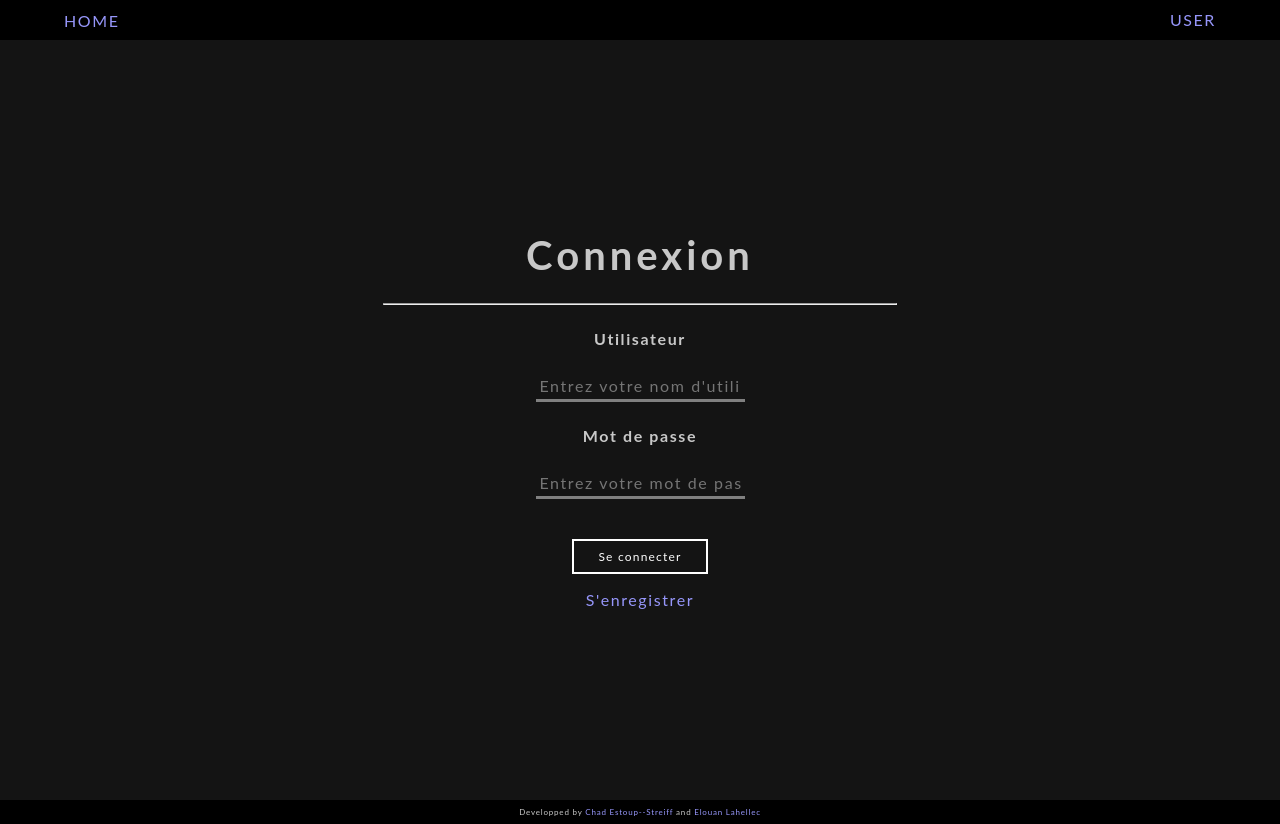
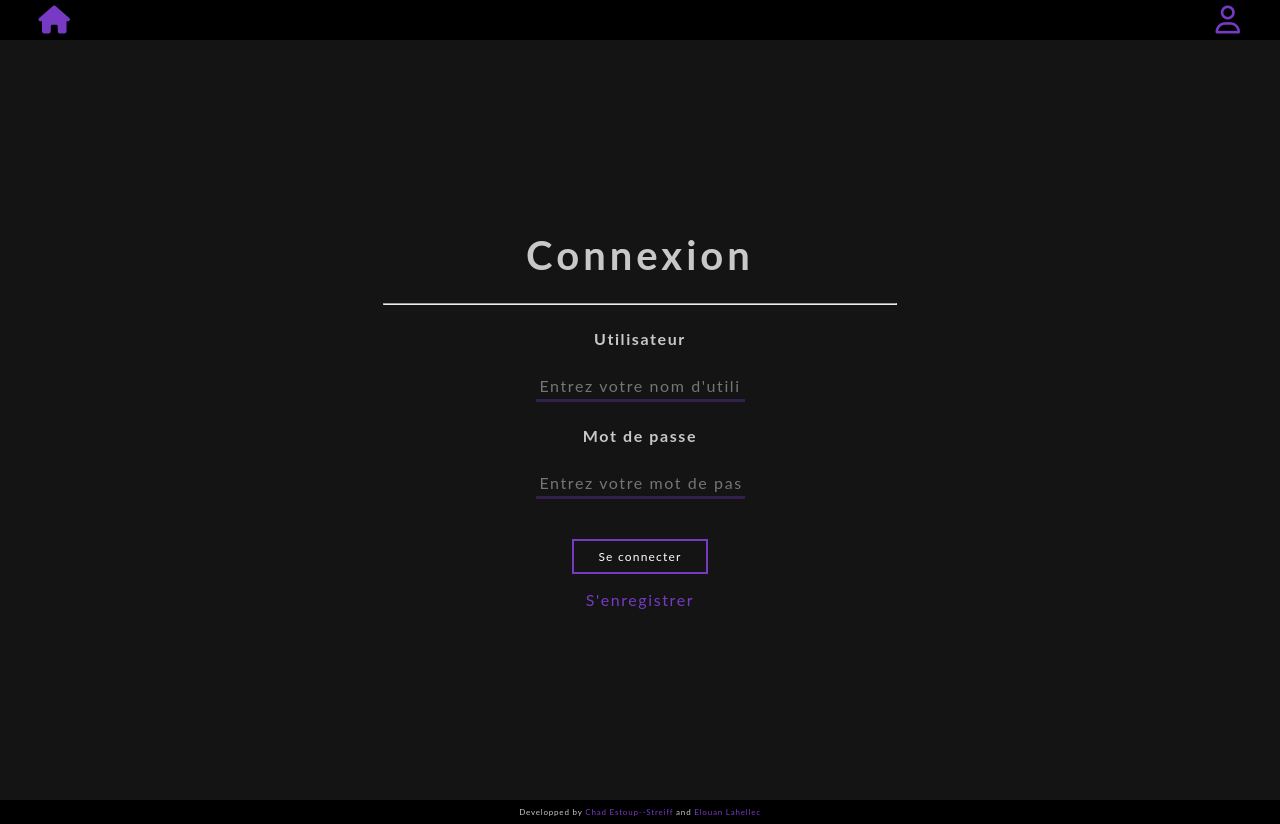
Before and after one commit to ChadEstoupStreiff/site-EMA-Aubergine, a PHP site: page /?c=User&f=connect in a window 1280 px wide. Run offline with PHP 8.4, Linux system fonts and the light colour scheme; some libraries are stand-ins or nearby versions.

Commit message:
Update user features

```diff
--- a/init.sql
+++ b/init.sql
@@ -1,6 +1,7 @@
 CREATE TABLE IF NOT EXISTS `User` (
   `type` varchar(8) NOT NULL,
   `login` varchar(32) NOT NULL,
+  `nickname` varchar(32) NOT NULL,
   `password` varchar(60) NOT NULL
 ) ENGINE=InnoDB DEFAULT CHARSET=utf8;
 
--- a/web/php/assets/css/style.css
+++ b/web/php/assets/css/style.css
@@ -11,15 +11,19 @@ body {
 * {
     margin: 0;
     padding: 0;
-    transition-duration: 0.5s;
 }
 
 /* TEXT */
 
+i {
+    font-size: 3.5vh;
+    color: #773ac5;
+}
+
 hr {
     margin: 3vh;
     width: 40%;
-    color: white;
+    color: #773ac5;
 }
 
 h1, h2, h3, p, a, input {
@@ -47,23 +51,25 @@ p {
 
 a {
     text-decoration: none;
-    color: rgb(150, 150, 250);
+    color: #773ac5;
 }
 
 input[type=text], input[type=password] {
     background-color: transparent;
+    text-align: center;
 
     padding: 0.5vh;
     margin: 3vh;
 
     border: 0;
-    border-bottom: 3px solid gray;
+    border-bottom: 3px solid #773ac550;
+    transition-duration: 0.5s;
 }
 
 input[type=text]:focus, input[type=password]:focus {
 
     border: 0;
-    border-bottom: 3px solid white;
+    border-bottom: 3px solid #773ac5;
 }
 
 /* SPECIAL */
@@ -98,14 +104,22 @@ input[type=submit], .button, button {
     padding: 1vh 3vh;
     color: white;
     background-color: transparent;
-    border: 2px white solid;
+    border: 2px #773ac5 solid;
+    transition-duration: 0.5s;
 }
 
 input[type=submit]:hover, input[type=submit]:focus, .button:hover, button:hover {
     cursor: pointer;
-    color: black;
     border-radius: 5vh;
-    background-color: white;
+    background-color: #773ac5;
+}
+
+.red {
+    border: 1px red solid;
+}
+
+.red:hover {
+    background-color: red;
 }
 
 
@@ -114,7 +128,7 @@ header {
     background-color: rgb(0, 0, 0);
     height: 5vh;
 
-    padding: 0 5vw;
+    padding: 0 3vw;
     justify-content: space-between;
 
 
--- a/web/php/controller/User.php
+++ b/web/php/controller/User.php
@@ -10,49 +10,12 @@
 
         public static function connect()
         {
-            // Include config file
-            require_once("utils/DBCom.php");
-
-            // Define variables and initialize with empty values
-            $var = array();
-
-            // Processing form data when form is submitted
-
-            // Check if username is empty
-            if (!array_key_exists("username", $_POST)) {
-                $username_err = "Please enter username.";
-            } else {
-                $var["login"] = $_POST["username"];
-            }
-
-            // Check if password is empty
-            if (array_key_exists("password", $_POST)) {
-                $var["password"] = $_POST["password"];
-            }
-
-            // Validate credentials
-            if (array_key_exists("login", $var) && array_key_exists("password", $var)) {
-                // Prepare a select statement
-                $sql = "SELECT type, login, password FROM User WHERE login = :username";
-
-                if ($stmt = DBCom::getPDO()->prepare($sql)) {
-
-                    // Set parameters
-                    $param_username = $_POST["username"];
-
-                    // Attempt to execute the prepared statement
-                    if ($stmt->execute(array(
-                        "username" => $param_username
-                    ))) {
-                        // Check if username exists, if yes then verify password
-                        if ($stmt->rowCount() == 1) {
-                            if ($row = $stmt->fetch()) {
-                                $var["login"] = $row["login"];
-                                $hashed_password = $row["password"];
-                                $type = $row["type"];
-                                if (password_verify($var["password"], $hashed_password)) {
-                                    $_SESSION["type"] = $type;
-                                    $_SESSION["login"] = $var["login"];
+            if (array_key_exists("login", $_POST) && array_key_exists("password", $_POST)) {
+                $user = UserUtils::getUser($_POST["login"]);
+                if ($user != false) {
+                    $hashed_password = $user->getPassword();
+                    if (password_verify($_POST["password"], $hashed_password)) {
+                        $_SESSION["user_model"] = $user;
 
                         if (array_key_exists("redirection", $_COOKIE))
                             header("location: " . $_COOKIE['redirection']);
@@ -60,33 +23,24 @@
                             User::main();
                     } else
                         CustomError::callError("Incorrect password");
-                            }
                 } else
-                            CustomError::callError("This account does not exists");
+                    CustomError::callError("User does not exists");
+
+
             } else
-                        ViewManager::callUser('connect', $var);
-
-                    // Close statement
-                    unset($stmt);
-                }
-            } else
-                ViewManager::callUser('connect', $var);
-        }
-
-        public static function accueilAdmin(){
-            if(UserUtils::askToConnectAndHasType("ADMIN")){
-                ViewManager::callUser('accueilAdmin');
-            }
-            else{
-                CustomError::callError("You can't access to this content");
-            }
+                ViewManager::callUser('connect');
         }
 
         public static function register() {
 
             if (array_key_exists("login", $_POST) && array_key_exists("password", $_POST) && array_key_exists("password-verify", $_POST)) {
+                $nickname = "";
+                if (array_key_exists("nickname", $_POST))
+                    $nickname = $_POST["nickname"];
+                else
+                    $nickname = $_POST["login"];
                 if (strcmp($_POST['password'], $_POST['password-verify']) == 0) {
-                    $user = new ModelUser("GUEST", $_POST["login"], password_hash($_POST["password"],PASSWORD_BCRYPT ));
+                    $user = new ModelUser("GUEST", $_POST["login"], $nickname, password_hash($_POST["password"],PASSWORD_BCRYPT ));
                     $user->save();
                     User::disconnect();
                     header('location: ./?c=User');
@@ -100,8 +54,8 @@
 
         public static function delete() {
             if(UserUtils::askToConnectAndHasType("ADMIN")) {
-                if (array_key_exists('id', $_GET)) {
-                    $user = ModelUser::getByID($_GET['id']);
+                if (array_key_exists('login', $_GET)) {
+                    $user = ModelUser::getByLogin($_GET['login']);
                     if ($user != false) {
                         if (($user->getType() == "PROF" || $user->getType() == "ADMIN") && !UserUtils::isAdmin()) {
                             CustomError::callError("You can't access to this content");
@@ -109,10 +63,10 @@
                         $user->delete();
                         header('location: ./?c=Administrateur');
                     } else {
-                        CustomError::callError("No user with this ID");
+                        CustomError::callError("No user with this login");
                     }
                 } else {
-                    CustomError::callError("Define an ID");
+                    CustomError::callError("Define an login");
                 }
             }
             else{
@@ -122,8 +76,8 @@
 
         public static function regeneratepassword() {
             if(UserUtils::askToConnectAndHasType("ADMIN")) {
-                if (array_key_exists('id', $_GET)) {
-                    $user = ModelUser::getByID($_GET['id']);
+                if (array_key_exists('login', $_GET)) {
+                    $user = ModelUser::getByLogin($_GET['login']);
                     if ($user != false) {
                         if (($user->getType() == "PROF" || $user->getType() == "ADMIN") && !UserUtils::isAdmin()) {
                             CustomError::callError("You can't access to this content");
@@ -135,10 +89,10 @@
 
                         ViewManager::callUser('newPass');
                     } else {
-                        CustomError::callError("No user with this ID");
+                        CustomError::callError("No user with this login");
                     }
                 } else {
-                    CustomError::callError("Define an ID");
+                    CustomError::callError("Define an login");
                 }
             }
             else{
@@ -156,12 +110,10 @@
             return $randomString;
         }
 
-        public static function passwordForm() {
-            ViewManager::callUser('passwordForm');
-        }
-
-        public static function updatePassword() {
-            $user = ModelUser::getByID(UserUtils::getId());
+        public static function password() {
+            if(UserUtils::isConnected()){
+                if (array_key_exists("oldpass", $_POST) && array_key_exists("newpass", $_POST) && array_key_exists("confirmpass", $_POST)) {
+                    $user = ModelUser::getByLogin(UserUtils::getLogin());
                     if (password_verify($_POST['oldpass'] , $user->getPassword())) {
                         if (strcmp($_POST['newpass'], $_POST['confirmpass']) == 0) {
                             $user->setPassword(password_hash($_POST['newpass'],PASSWORD_BCRYPT));
@@ -173,13 +125,35 @@
                     } else {
                         CustomError::callError("Old password incorrect");
                     }
+                } else {
+                    ViewManager::callUser('passwordForm');
+                }
+            } else {
+                UserUtils::askToConnect();
+            }
+        }
+
+        public static function informations() {
+            if(UserUtils::isConnected()){
+                if (array_key_exists("nickname", $_POST)) {
+                    $user = UserUtils::getUser();
+                    $user->setNickName($_POST["nickname"]);
+                    $user->save();
+                    header("location: ./?c=User");
+                } else {
+                    $var = $_SESSION["user_model"];
+                    ViewManager::callUser('infoForm', $var);
+                }
+            } else {
+                UserUtils::askToConnect();
+            }
         }
 
         public static function main()
         {
-
             if(UserUtils::isConnected()){
-                ViewManager::callUser('utilisateur');
+                $var = $_SESSION["user_model"];
+                ViewManager::callUser('utilisateur', $var);
             } else {
                 UserUtils::askToConnect();
             }
--- a/web/php/index.php
+++ b/web/php/index.php
@@ -1,9 +1,10 @@
 <?
-session_start();
 // error_reporting(E_ERROR | E_PARSE);
 
+require_once("model/ModelUser.php");
 require_once("utils/UserUtils.php");
 require_once("utils/ViewManager.php");
+session_start();
 
 if (sizeof($_GET) > 0 && array_key_exists("c", $_GET)) {
     $c = $_GET["c"];
--- a/web/php/model/ModelUser.php
+++ b/web/php/model/ModelUser.php
@@ -4,10 +4,12 @@ class ModelUser implements  Model {
 
     private $type;
     private $login;
+    private $nickname;
     private $password;
 
-    public function __construct($ty = NULL, $login = NULL, $pwd = NULL) {
+    public function __construct($ty = NULL, $login = NULL, $nickname = NULL, $pwd = NULL) {
         $this->setType($ty);
+        $this->setNickName($nickname);
         $this->setLogin($login);
         $this->setPassword($pwd);
     }
@@ -105,13 +107,15 @@ class ModelUser implements  Model {
 
     public function save() {
         if (self::getByLogin($this->getLogin()) == false) {
-            $sqlI = "INSERT INTO User (type, login, password) VALUES (:ty, :log, :pwd)";
+            $sqlI = "INSERT INTO User (type, login, nickname, password) VALUES (:ty, :log, :nic, :pwd)";
             try {
                 $req_prep = DBCom::getPDO()->prepare($sqlI);
                 $values = array(
                     "ty" => $this->type,
                     "log" => $this->login,
-                    "pwd" => $this->password);
+                    "nic" => $this->nickname,
+                    "pwd" => $this->password
+                );
                 $req_prep->execute($values);
                 return true;
             } catch (PDOException $e) {
@@ -119,13 +123,15 @@ class ModelUser implements  Model {
                 return false;
             }
         } else {
-            $sql = "UPDATE User SET type = :ty, password = :pwd WHERE login = :log";
+            $sql = "UPDATE User SET type = :ty, nickname = :nic, password = :pwd WHERE login = :log";
             try {
                 $req_prep = DBCom::getPDO()->prepare($sql);
                 $values = array(
                     "ty" => $this->type,
                     "log" => $this->login,
-                    "pwd" => $this->password);
+                    "nic" => $this->nickname,
+                    "pwd" => $this->password
+                );
                 $req_prep->execute($values);
                 return true;
             } catch (PDOException $e) {
@@ -153,6 +159,7 @@ class ModelUser implements  Model {
         $UserRecovered = self::getByLogin($this->getLogin());
         $this->setType($UserRecovered->getType());
         $this->setLogin($UserRecovered->getLogin());
+        $this->setNickName($UserRecovered->getNickName());
         $this->setPassword($UserRecovered->getPassword());
     }
 
@@ -162,6 +169,10 @@ class ModelUser implements  Model {
 
     public function getType() {
         return $this->type;
+    }
+
+    public function getNickName() {
+        return $this->nickname;
     }
 
     public function getLogin() {
@@ -197,6 +208,16 @@ class ModelUser implements  Model {
         }
     }
 
+    public function setNickName($nickname) {
+        if (!is_null($nickname)) {
+            if (strlen($nickname) <= 32) {
+                $this->nickname = $nickname;
+            } else {
+                CustomError::callError("Le pseudo ne doit pas dépasser les 32 caractères");
+            }
+        }
+    }
+
     public function setPassword($pwd) {
         if (!is_null($pwd)) {
             if (strlen($pwd) <= 60) {
--- a/web/php/utils/UserUtils.php
+++ b/web/php/utils/UserUtils.php
@@ -1,16 +1,15 @@
 <?
-    require_once("model/ModelUser.php");
     class UserUtils {
         public static function isConnected() {
-            return array_key_exists('type', $_SESSION);
+            return array_key_exists('user_model', $_SESSION);
         }
 
         public static function hasType($type) {
-            return self::isConnected() && ($_SESSION["type"] === $type || $_SESSION["type"] === "ADMIN" || $_SESSION["type"] === "PROF");
+            return self::isConnected() && ($_SESSION["user_model"]->gettype() === $type || $_SESSION["user_model"]->gettype() === "ADMIN");
         }
 
         public static function isAdmin() {
-            return self::isConnected() && $_SESSION["type"] === "ADMIN";
+            return self::isConnected() && $_SESSION["user_model"]->gettype() === "ADMIN";
         }
 
 
@@ -29,8 +28,18 @@
             return false;
         }
 
-        public static function getId()
+        public static function getLogin()
         {
-            return $_SESSION['id'];
+            return $_SESSION['user_model']->getLogin();
+        }
+
+        public static function getUser($login = NULL) {
+            if ($login == NULL) {
+                if (UserUtils::isConnected())
+                    return $_SESSION["user_model"];
+                else
+                    return false;
+            }
+            return ModelUser::getByLogin($login);
         }
     }
--- a/web/php/utils/ViewManager.php
+++ b/web/php/utils/ViewManager.php
@@ -13,7 +13,7 @@
         private static $has_header = false;
 
         public static function callAdmin($view, $var=NULL) {
-            ViewManager::callView("user/" . $view, $var);
+            ViewManager::callView("admin/" . $view, $var);
         }
 
         public static function callUser($view, $var=NULL) {
--- a/web/php/view/header.php
+++ b/web/php/view/header.php
@@ -4,13 +4,14 @@
         <meta charset="UTF-8">
         <title>EMA Aubergine</title>
         <link rel="stylesheet" href="assets/css/style.css" type="text/css">
+        <script src="https://kit.fontawesome.com/a076d05399.js" crossorigin="anonymous"></script>
     </head>
     <body>
 
         <header>
-            <a href="/">HOME</a>
+            <a href="/"><i class="fas fa-home"></i></a>
             <div>
-                <a href="?c=User">USER</a>
+                <a href="?c=User"><i class="far fa-user"></i></a>
             </div>
         </header>
 
--- a/web/php/view/user/connect.php
+++ b/web/php/view/user/connect.php
@@ -2,7 +2,7 @@
 <hr />
 <form action="./?c=User&f=connect" method="post" class="center">
     <label><h2>Utilisateur</h2></label>
-    <input type="text" name="username" placeholder="Entrez votre nom d'utilisateur" <?php if (array_key_exists("login", $var)) echo "value=\"" . $var["login"] . "\""; ?> required>
+    <input type="text" name="login" placeholder="Entrez votre nom d'utilisateur" required>
     <label><h2>Mot de passe</h2></label>
     <input type="password" name="password" placeholder="Entrez votre mot de passe" required>
     <input type="submit" class="button" value="Se connecter">
--- a/web/php/view/user/register.php
+++ b/web/php/view/user/register.php
@@ -2,7 +2,9 @@
 <hr/>
 <form method="post" action="./?c=User&f=register" class="center">
     <label><h2>Login</h2></label>
-    <input type="text" placeholder="Entrez le nm d'utilisateur" name="login" required>
+    <input type="text" placeholder="Entrez le nom d'utilisateur" name="login" required>
+    <label><h2>Pseudo</h2></label>
+    <input type="text" placeholder="Entrez le nom à afficher" name="nickname">
     <label><h2>Mot de passe</h2></label>
     <input type="password" placeholder="Entrez le mot de passe" name="password" required>
     <label><h2>Répetez le mot de passe</h2></label>
```
Also changed, not shown: web/php/view/user/infoForm.php (added, +7 -0 lines), web/php/view/user/passwordForm.php (+6 -13 lines), web/php/view/user/utilisateur.php (+9 -4 lines). Lines whose indentation alone changed are shown as unchanged.
